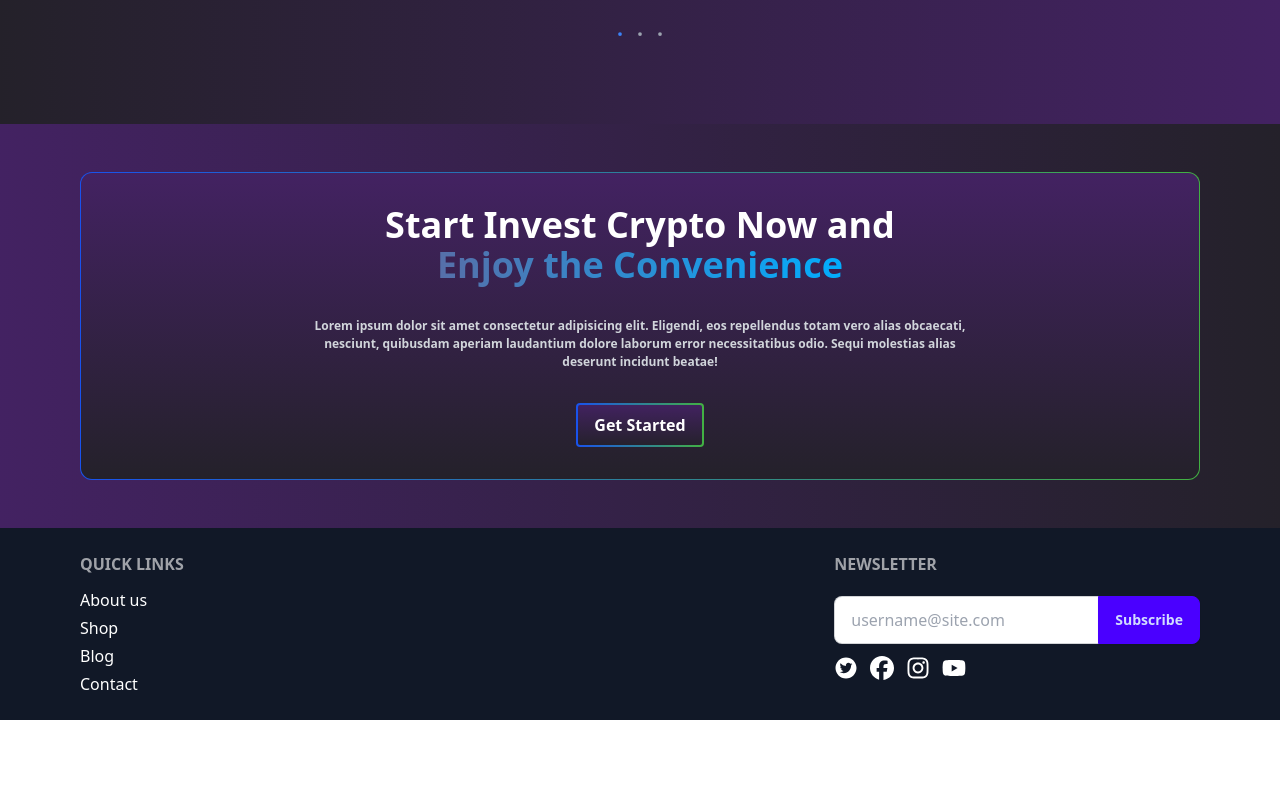
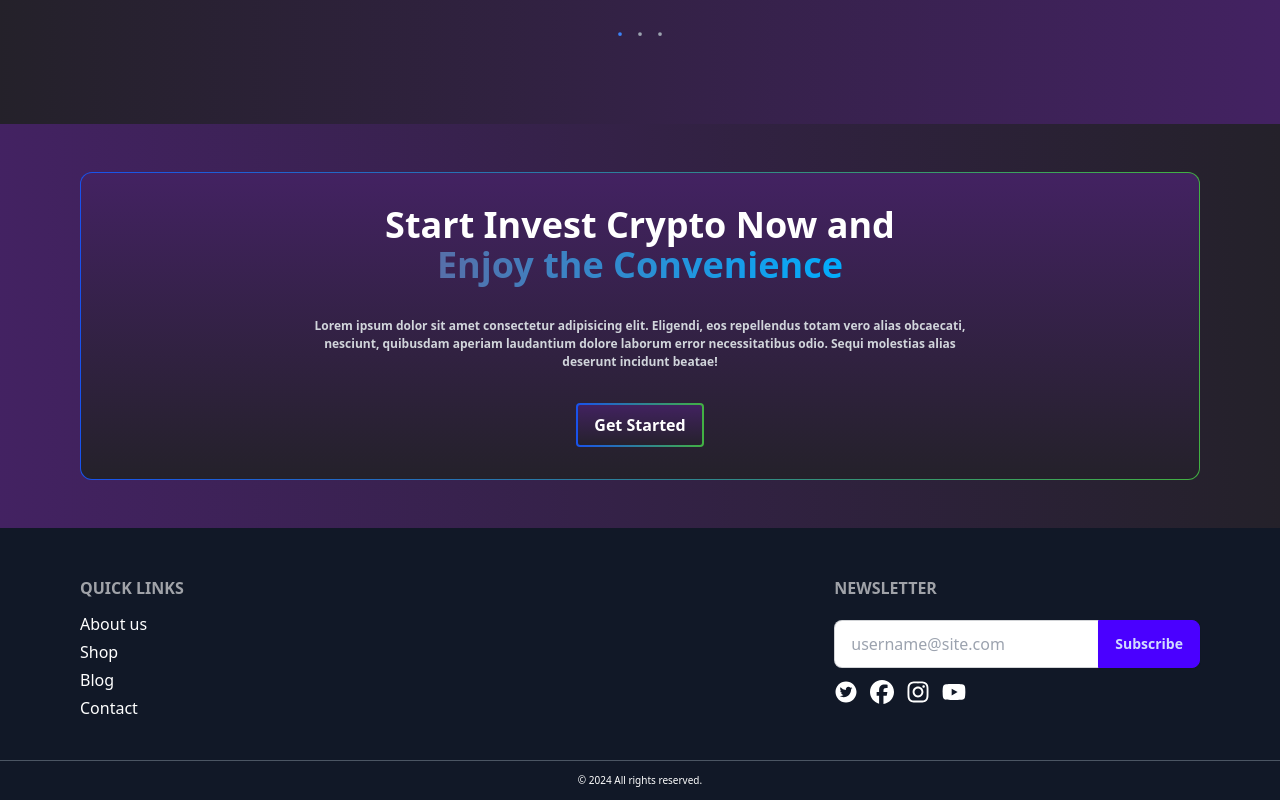
Before and after one commit to mdhabibur/frlnce_fgma_html, a React (Vite) app: page / in a window 1280 px wide. Shown: the part 2443-3243 px from the top of the page. Before the commit the page ends 3163 px from the top, so only its background shows below. Built offline with nearby package versions, Linux system fonts and the light colour scheme.

Commit message:
final rev2

```diff
--- a/src/components/navigation/Footer.jsx
+++ b/src/components/navigation/Footer.jsx
@@ -6,7 +6,7 @@ import { FaYoutube, FaInstagram } from "react-icons/fa";
 
 const Footer = () => {
   return (
-    <footer className=" bg-gray-900 text-white py-6">
+    <footer className=" bg-gray-900 text-white py-3 pt-12">
 
     <div className='my_container flex flex-col sm:flex-row justify-between items-start '>
 
@@ -51,7 +51,7 @@ const Footer = () => {
 
     </div>
 
-
+      <p className='border-t-[1px] border-gray-600 mt-10 pt-3  text-center text-[10px]'>&copy; 2024 All rights reserved.</p>
 
     </footer>
   )
```
